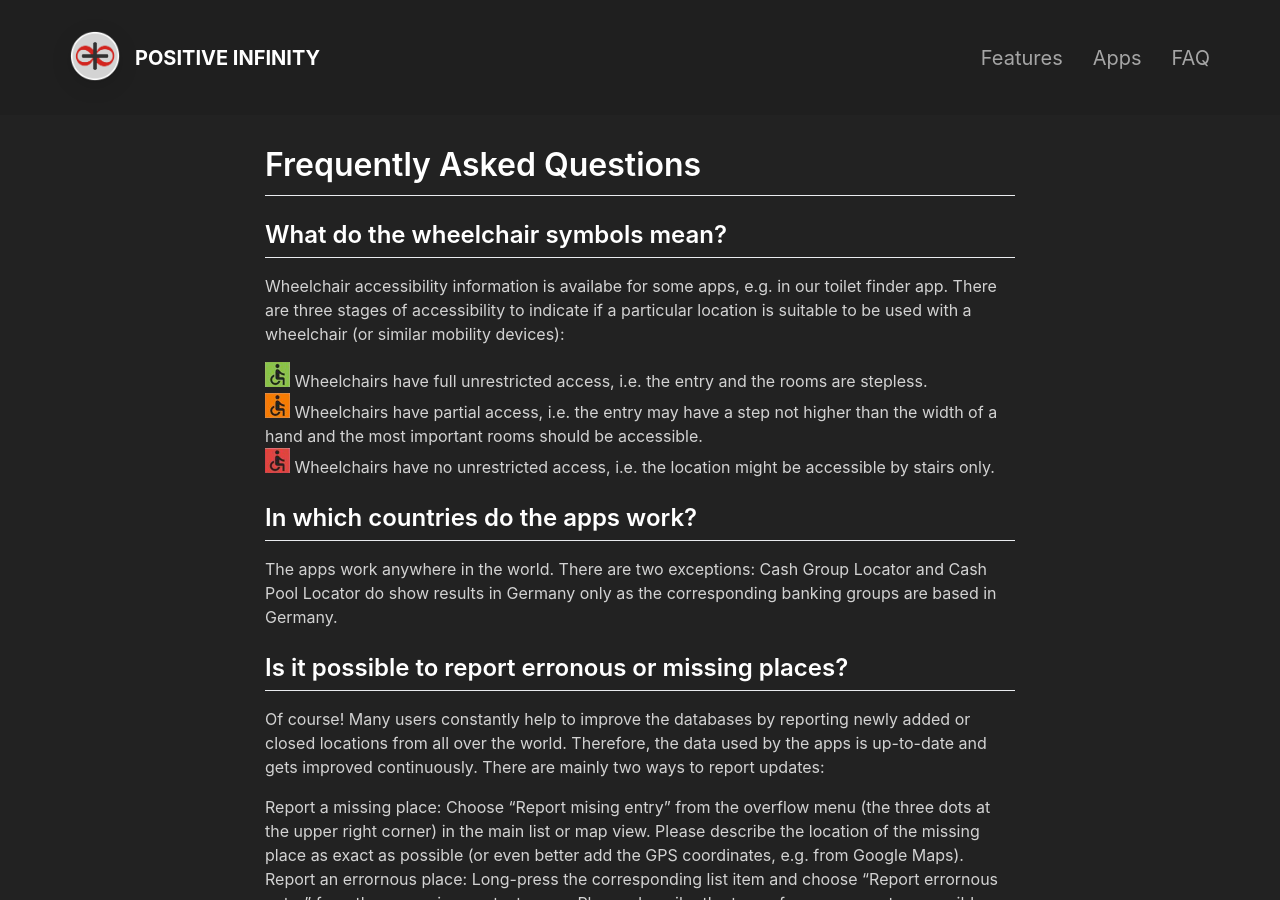
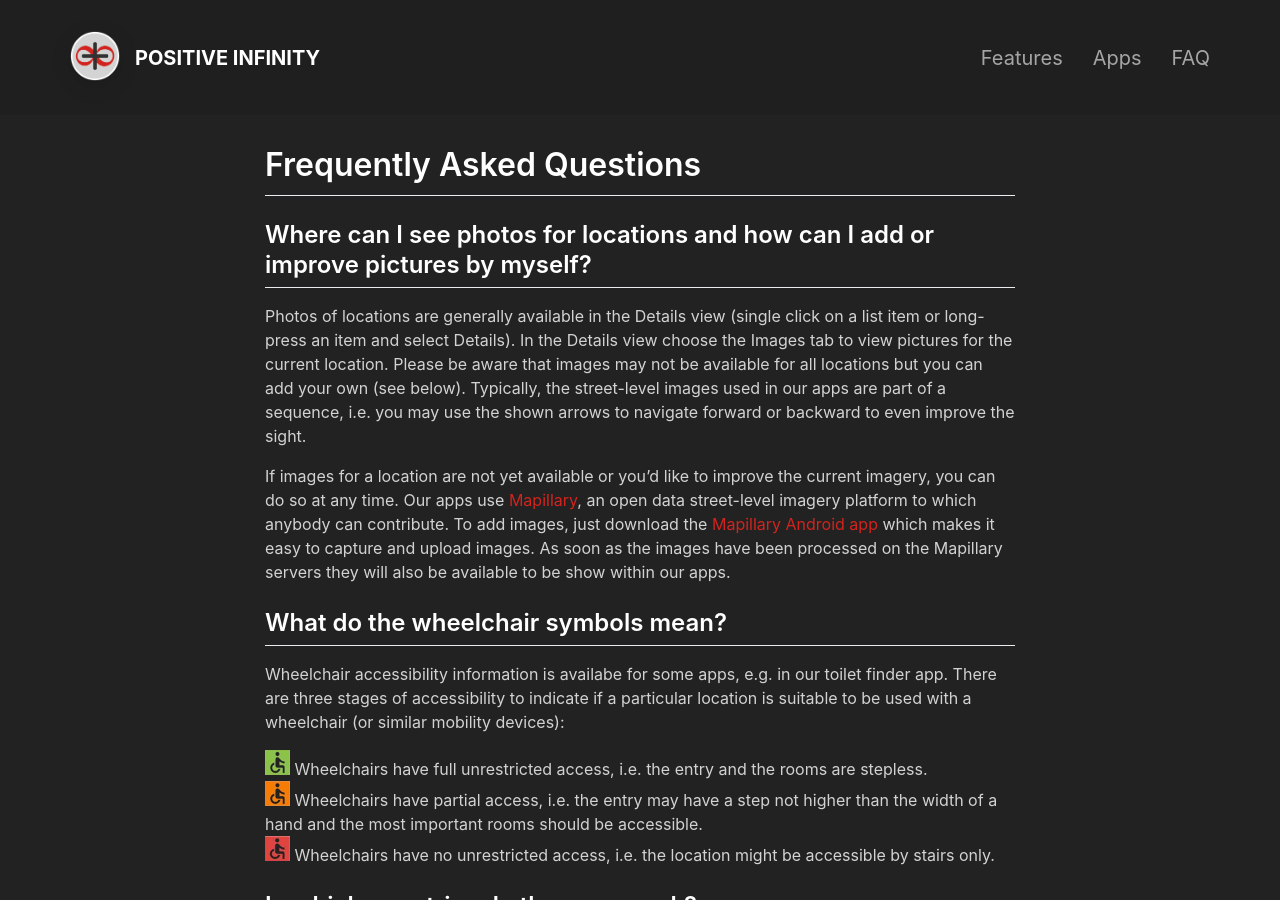
Before and after one commit to positive-infinity/positive-infinity.github.io, a Jekyll site: the page built from _pages/faq.md, in a window 1280 px wide and 900 px high. Built offline with Jekyll 4.4.1, drawn with Linux system fonts in a browser that asks for light colours; nearby versions of some CDN libraries.

Commit message:
Mapillary FAQ

```diff
--- a/_pages/faq.md
+++ b/_pages/faq.md
@@ -7,6 +7,11 @@ permalink: /faq.html
 ---
 
 # Frequently Asked Questions
+
+## Where can I see photos for locations and how can I add or improve pictures by myself?
+Photos of locations are generally available in the Details view (single click on a list item or long-press an item and select Details). In the Details view choose the Images tab to view pictures for the current location. Please be aware that images may not be available for all locations but you can add your own (see below). Typically, the street-level images used in our apps are part of a sequence, i.e. you may use the shown arrows to navigate forward or backward to even improve the sight.
+
+If images for a location are not yet available or you'd like to improve the current imagery, you can do so at any time. Our apps use [Mapillary](https://www.mapillary.com/), an open data street-level imagery platform to which anybody can contribute. To add images, just download the [Mapillary Android app](https://play.google.com/store/apps/details?id=com.mapillary.app) which makes it easy to capture and upload images. As soon as the images have been processed on the Mapillary servers they will also be available to be show within our apps.
 
 ## What do the wheelchair symbols mean?
 Wheelchair accessibility information is availabe for some apps, e.g. in our toilet finder app. There are three stages of accessibility to indicate if a particular location is suitable to be used with a wheelchair (or similar mobility devices):
```
